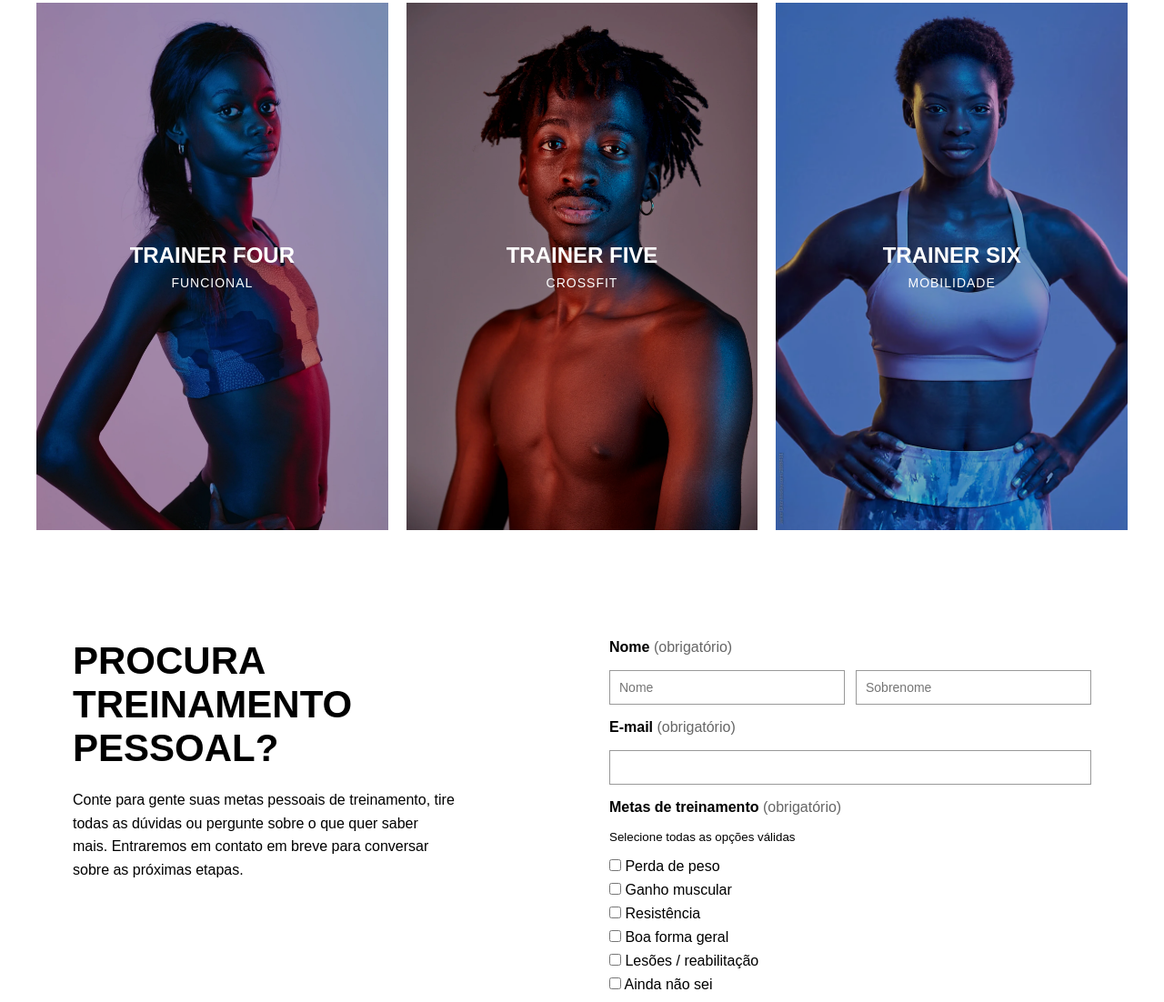
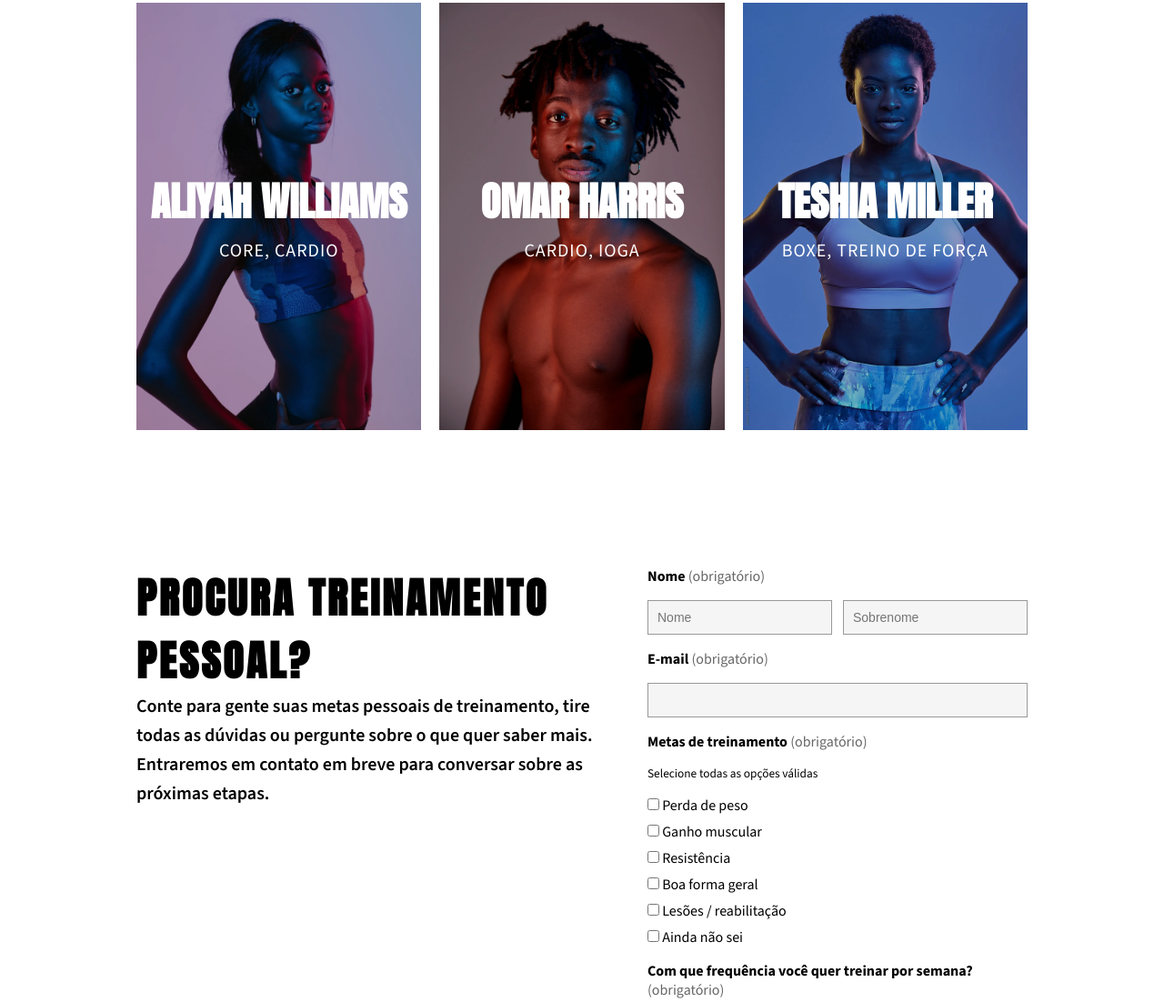
Before and after one commit to Htrope/projetoHtmlCss, a plain HTML site: page instrutores.html in a window 1280 px wide. Shown: the part 637-1739 px from the top of the page at 91% size. Drawn offline with nearby package versions, Linux system fonts and the light colour scheme.

Commit message:
src: finalizando página de instrutores

```diff
--- a/instrutores.css
+++ b/instrutores.css
@@ -1,3 +1,9 @@
+:root {
+  --fonte-titulo: 'Anton', sans-serif;
+  --fonte-texto: 'Source Sans 3', sans-serif;
+}
+
+
 * {
   margin: 0;
   padding: 0;
@@ -6,14 +12,13 @@
 
 body {
   background: #ffffff;
-  font-family: Arial, Helvetica, sans-serif;
 }
 /* grid de instrutores*/
 .grid {
   display: grid;
   grid-template-columns: repeat(3, 1fr);
   gap: 20px;
-  padding: 40px;
+  padding: 150px;
 }
 
 .card {
@@ -41,41 +46,56 @@
 
 .overlay h2 {
   color: #fff;
-  font-size: 24px;
+  font-family: var(--fonte-titulo);
+  font-size: 44px;
   font-weight: bold;
   margin-bottom: 8px;
 }
 
 .overlay p {
   color: #fff;
-  font-size: 14px;
+  font-family: var(--fonte-texto);
+  font-size: 20px;
   letter-spacing: 1px;
 }
 
 /*-----------------------------------*/
 /* formulário*/
+
+input, textarea, select {
+  background-color: #f5f5f5;
+}
+
+
 .contato {
   display: grid;
   grid-template-columns: 1fr 1fr;
   gap: 60px;
-  padding: 80px;
+  padding-left: 150px;
 }
 
 .texto h1 {
-  font-size: 42px;
-  font-weight: 900;
-  margin-bottom: 20px;
+  font-size: 46px;
+  font-family: var(--fonte-titulo);
+  letter-spacing: 3px;
 }
 
+
 .texto p {
-  max-width: 420px;
+  font-size: 20px;
+  max-width: 520px;
   line-height: 1.6;
+  font-family: var(--fonte-texto);
+  font-style: bold;
+  font-weight: 600;
 }
 
 .formulario {
+  padding-right: 150px;
   display: flex;
   flex-direction: column;
   gap: 16px;
+  font-family: var(--fonte-texto);
 }
 
 .formulario label {
--- a/instrutores.html
+++ b/instrutores.html
@@ -4,6 +4,10 @@
     <meta charset="UTF-8" />
     <title>instrutores</title>
     <link rel="stylesheet" href="instrutores.css" />
+
+    <link rel="preconnect" href="https://fonts.googleapis.com">
+    <link rel="preconnect" href="https://fonts.gstatic.com" crossorigin>
+    <link href="https://fonts.googleapis.com/css2?family=Anton&family=Source+Sans+3:ital,wght@0,200..900;1,200..900&display=swap" rel="stylesheet">
   </head>
   <body>
     <!--Grid de instrutores-->
@@ -35,24 +39,24 @@
       <div class="card">
         <img src="/projetoHtmlCss/assets/Aliyah.webp" alt="Treinador" />
         <div class="overlay">
-          <h2>TRAINER FOUR</h2>
-          <p>FUNCIONAL</p>
+          <h2>ALIYAH WILLIAMS</h2>
+          <p>CORE, CARDIO</p>
         </div>
       </div>
 
       <div class="card">
         <img src="/projetoHtmlCss/assets/Omar.webp" alt="Treinador" />
         <div class="overlay">
-          <h2>TRAINER FIVE</h2>
-          <p>CROSSFIT</p>
+          <h2>OMAR HARRIS</h2>
+          <p>CARDIO, IOGA</p>
         </div>
       </div>
 
       <div class="card">
         <img src="/projetoHtmlCss/assets/Teshia+Harris.webp" alt="Treinador" />
         <div class="overlay">
-          <h2>TRAINER SIX</h2>
-          <p>MOBILIDADE</p>
+          <h2>TESHIA MILLER</h2>
+          <p>BOXE, TREINO DE FORÇA</p>
         </div>
       </div>
     </section>
@@ -61,7 +65,7 @@
   <section class="contato">
   <!-- COLUNA ESQUERDA -->
   <div class="texto">
-    <h1>PROCURA<br>TREINAMENTO<br>PESSOAL?</h1>
+    <h1>PROCURA TREINAMENTO<br>PESSOAL?</h1>
     <p>
       Conte para gente suas metas pessoais de treinamento,
       tire todas as dúvidas ou pergunte sobre o que quer saber mais.
```
